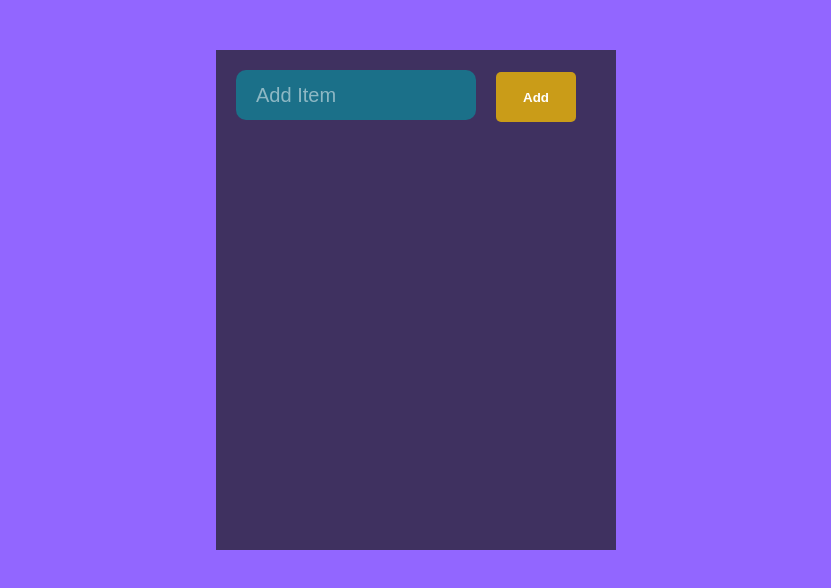
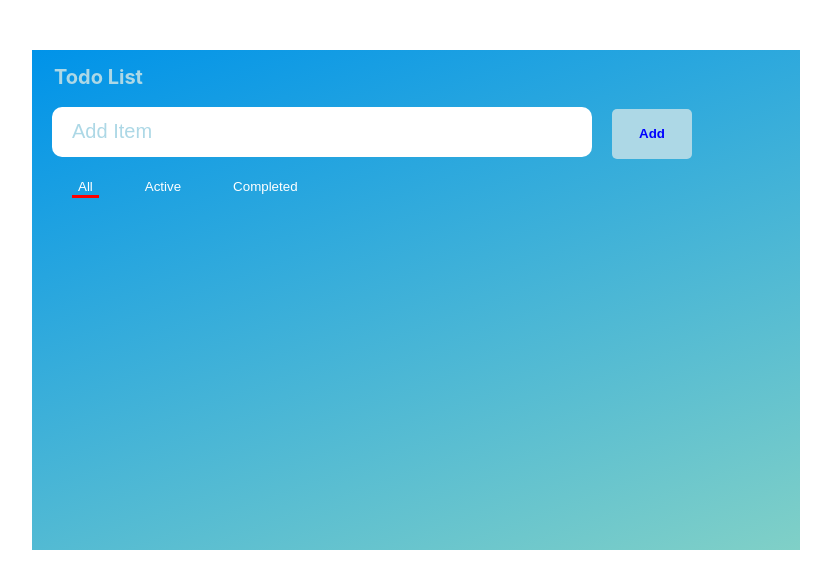
Before and after one commit to nikhilTV/React-Todo-Demo, a React (Create React App) app: page / in a window 1280 px wide. Shown: the top 588 px of the page, without its empty margins (224-1055 px from the left). Built offline with nearby package versions, Linux system fonts and the light colour scheme; the HTML template or start-up script is replaced by a standard one.

Commit message:
strike-through

```diff
--- a/src/App.css
+++ /dev/null
@@ -1,49 +0,0 @@
-body{
-  background-color: #9266ff;
-}
-
-.App{
-  background-color: #3f3160;
-  /* height: 400vh; */
-  /* width:40vh; */
-  min-height: 500px;
-  width: 400px;
-  margin: 50px auto; /*top & bottom is 50px    left & right is auto . auto is used for align this item to horizontal-center*/
-}
-
-/* "#todo_form input" also equal to "#todo_form > input" */
-
-#todo_form input{
-  background-color: rgb(27, 112, 137);
-  height: 50px;
-  width: 200px;
-  border:0;
-  margin:20px;
-  padding: 0px 20px ;
-  color: white;
-  font-size: 20px;
-  border-radius: 10px;
-}
-
-
-#todo_form input::placeholder{
-  color:rgba(255, 255, 255, 0.5)
-}
-
-#todo_form input:focus, #todo_form button:focus{
-  outline: none;
-}
-
-
-#todo_form button{
-
-  height: 50px;
-  width: 80px;
-  background-color: rgb(202, 156, 24);
-  color: #fff;
-  border-radius: 5px;
-  border: 0;
-  cursor: pointer;
-  font-weight: bolder;
-
-}
--- a/src/App.js
+++ b/src/App.js
@@ -1,6 +1,8 @@
 import React, { Component } from 'react'
-import './App.css';
+import './styles/App.css';
+import Heading from './Heading';
 import ListItem from './ListItem';
+import Tab from './Tab';
 
 class App extends Component {
 
@@ -11,13 +13,16 @@ class App extends Component {
        items:[],
        currentItem:{
          text:"",
-         key:""
+         key:"",
+         checked:false
        }
     }
     this.handleInput = this.handleInput.bind(this);// binding explicitly
     this.addItem = this.addItem.bind(this);
     this.deleteItem = this.deleteItem.bind(this);
     this.setUpdate = this.setUpdate.bind(this);
+    this.addToCompletedTask = this.addToCompletedTask.bind(this);
+    this.showCompletedTask = this.showCompletedTask.bind(this);
   }
 
 
@@ -25,7 +30,9 @@ class App extends Component {
     this.setState({
       currentItem:{
         text:e.target.value,
-        key:Date.now()
+        key:Date.now(),
+        checked:false
+
       }
 
     })
@@ -51,6 +58,7 @@ class App extends Component {
 
   }
 
+
   deleteItem(key){
     // const filteredItems = this.state.items.filter((item)=>{return item.key!==key});
     const filteredItems = this.state.items.filter(item=>item.key!==key);
@@ -75,10 +83,39 @@ class App extends Component {
 
   }
 
+  addToCompletedTask(id){
+    const items = this.state.items;
+    // console.log(items)
+    items.map((item)=>{
+      if(item.key == id){
+        // console.log(item.checked)
+        item.checked = !item.checked
+      console.log(item.text);
+    // console.log(item.checked)
+      }
+    })
+    this.setState({
+      items:items
+    })
+
+
+  }
+
+  showCompletedTask(){
+    const filteredItems = this.state.items.filter(item=>item.checked ===true);
+
+    this.setState({
+      items:filteredItems
+    })
+
+  }
+
+
+
   render() {
     return (
       <div className="App">
-        <header>
+        <Heading/>
           <form id="todo_form" onSubmit={this.addItem}>
             <input
             type="text"
@@ -89,13 +126,13 @@ class App extends Component {
             <button className="todo" type="submit">Add</button>
 
           </form>
-        </header>
+          <Tab showCompletedTask = {this.showCompletedTask}/>
         <ListItem
         items = {this.state.items}
         deleteItem = {this.deleteItem}
         setUpdate = {this.setUpdate}
+        addToCompletedTask = {this.addToCompletedTask}
         />
-
 
       </div>
     )
--- /dev/null
+++ b/src/Heading.css
@@ -0,0 +1,6 @@
+.Todo_Heading{
+    color:lightblue;
+    margin:0px 2px;
+    padding: 2px 20px;
+    font-size: 10px;
+}
--- /dev/null
+++ b/src/Heading.js
@@ -0,0 +1,13 @@
+import React from 'react'
+import './Heading.css'
+
+function Heading() {
+    return (
+        <div className="Todo_Heading">
+            <h1 >Todo List</h1>
+
+        </div>
+    )
+}
+
+export default Heading
--- a/src/ListItem.css
+++ b/src/ListItem.css
@@ -1,10 +1,14 @@
 .list{
     color: #fff;
-    width: 300px;
-    margin: 20px auto;
+    /* width: 300px; */
+    width: 85%;
+    /* margin: 20px auto; */
+    margin: 20px 35px;
     height: 50px;
-    background-color: #bf07ac;
+    /* background-color: #bf07ac; */
+    background-color: lightgray;
     border-radius: 5px;
+    opacity: .8; /* to make it light color*/
 }
 
 .list > p{
@@ -15,7 +19,8 @@
 .list p input{
     background-color: transparent;
     border: 0;
-    color: #fff;
+    /* color: #fff; */
+    color: black;
     font-size: 18px;
 }
 
--- a/src/ListItem.js
+++ b/src/ListItem.js
@@ -1,41 +1,52 @@
-import React, { Component } from 'react'
-import './ListItem.css'
+import React from "react";
+import "./ListItem.css";
+
+const styles = {
+  done: {
+    textDecoration: "line-through",
+  },
+};
 
 function ListItem(props) {
   const items = props.items;
-    const listItems = items.map((item)=>{
-        return <div className="list" key={item.key}>
+  const listItems = items.map((item) => {
+    return (
+      <div className="list" key={item.key}>
         <p>
+          <input
+            type="checkbox"
+            value={item.key}
+            onClick={(e) => {
+              props.addToCompletedTask(e.target.value);
+              // console.log(item.checked)
+            }}
+          />
+
           <input
             type="text"
             value={item.text}
             id={item.key}
-            onChange={
-                (e)=>{
-                    props.setUpdate(e.target.value , item.key)
+            onChange={(e) => {
+              props.setUpdate(e.target.value, item.key);
+            }}
+            // style={item.checked ? { textDecoration: "line-through" } : {}}
+            style={item.checked && { textDecoration: "line-through" }}
+          />
 
-                }
-            }
-            />
           <span>
             <button
               className="Delete_ListItem"
-                onClick={()=>props.deleteItem(item.key)}
+              onClick={() => props.deleteItem(item.key)}
             >
-                    Delete
+              &times;
             </button>
           </span>
         </p>
+      </div>
+    );
+  });
 
-        </div>
-
-    })
-
-    return(
-        <div>{listItems}</div>
-    )
-
-
+  return <div>{listItems}</div>;
 }
 
-export default ListItem
+export default ListItem;
--- /dev/null
+++ b/src/Tab.css
@@ -0,0 +1,36 @@
+/* html {
+    overflow-y:scroll;
+} */
+
+
+
+.Todo_Tab{
+    padding: 0px 20px;
+    display: flex;
+    flex-direction: row;
+    /* justify-content:space-evenly; */
+}
+
+.Tab_Link{
+    color: white;
+    margin: 0px 20px;
+    list-style: none;
+}
+
+.Tab_Link > button{
+    background-color: Transparent;
+    background-repeat:no-repeat;
+    border: none;
+    cursor:pointer;
+    overflow: hidden;
+    outline:none;
+    color: white;
+}
+
+.Tab_Link > button:hover{
+    border-bottom: 3px solid red;
+}
+
+.Tab_Link > button.active{
+    border-bottom: 3px solid red;
+}
--- /dev/null
+++ b/src/Tab.js
@@ -0,0 +1,30 @@
+import React from 'react'
+import './Tab.css'
+
+function Tab(props) {
+    return (
+        <div >
+
+            <ul className="Todo_Tab">
+                <li className="Tab_Link"><button className="active">All</button></li>
+                <li className="Tab_Link">
+                <button>
+
+                        Active
+                    </button>
+                </li>
+
+
+                <li className="Tab_Link">
+                    <button onClick={()=>{props.showCompletedTask()}}>
+                        Completed
+                        </button>
+                    </li>
+            </ul>
+
+
+        </div>
+    )
+}
+
+export default Tab
--- /dev/null
+++ b/src/styles/App.css
@@ -0,0 +1,62 @@
+body{
+  /* background-color: #9266ff; */
+  /* background-color: #EEF2F7; */
+  background-color: #fff;
+}
+
+.App{
+  /* background-color: #3f3160; */
+  /* overflow-y: scroll; */
+  /* overflow-x: hidden; */
+  overflow:auto scroll;
+
+  /* height: 400vh; */
+  min-height: 500px;
+  width: 60%;
+  margin: 50px auto; /*top & bottom is 50px    left & right is auto . auto is used for align this item to horizontal-center*/
+  background-color: #0093E9;
+  background-image: linear-gradient(160deg, #0093E9 0%, #80D0C7 100%);
+
+
+}
+
+/* "#todo_form input" also equal to "#todo_form > input" */
+
+#todo_form input{
+  /* background-color: rgb(202, 233, 243); */
+  height: 50px;
+  width: 500px;
+  border:0;
+  /* margin:20px; */
+  margin:2px 20px;
+  padding: 0px 20px ;
+  color: #000;
+  font-size: 20px;
+  border-radius: 10px;
+}
+
+
+#todo_form input::placeholder{
+  /* color:rgba(255, 255, 255, 0.5) */
+  color:lightblue;
+
+}
+
+#todo_form input:focus, #todo_form button:focus{
+  outline: none;
+}
+
+
+#todo_form button{
+
+  height: 50px;
+  width: 80px;
+  /* background-color: rgb(202, 156, 24); */
+    background-color:lightblue;
+  color: blue;
+  border-radius: 5px;
+  border: 0;
+  cursor: pointer;
+  font-weight: bolder;
+
+}
```
Also changed, not shown: package.json (+10 -0 lines), 1 other file (tests, documents, lock files or other folders). Lines whose indentation alone changed are shown as unchanged.
